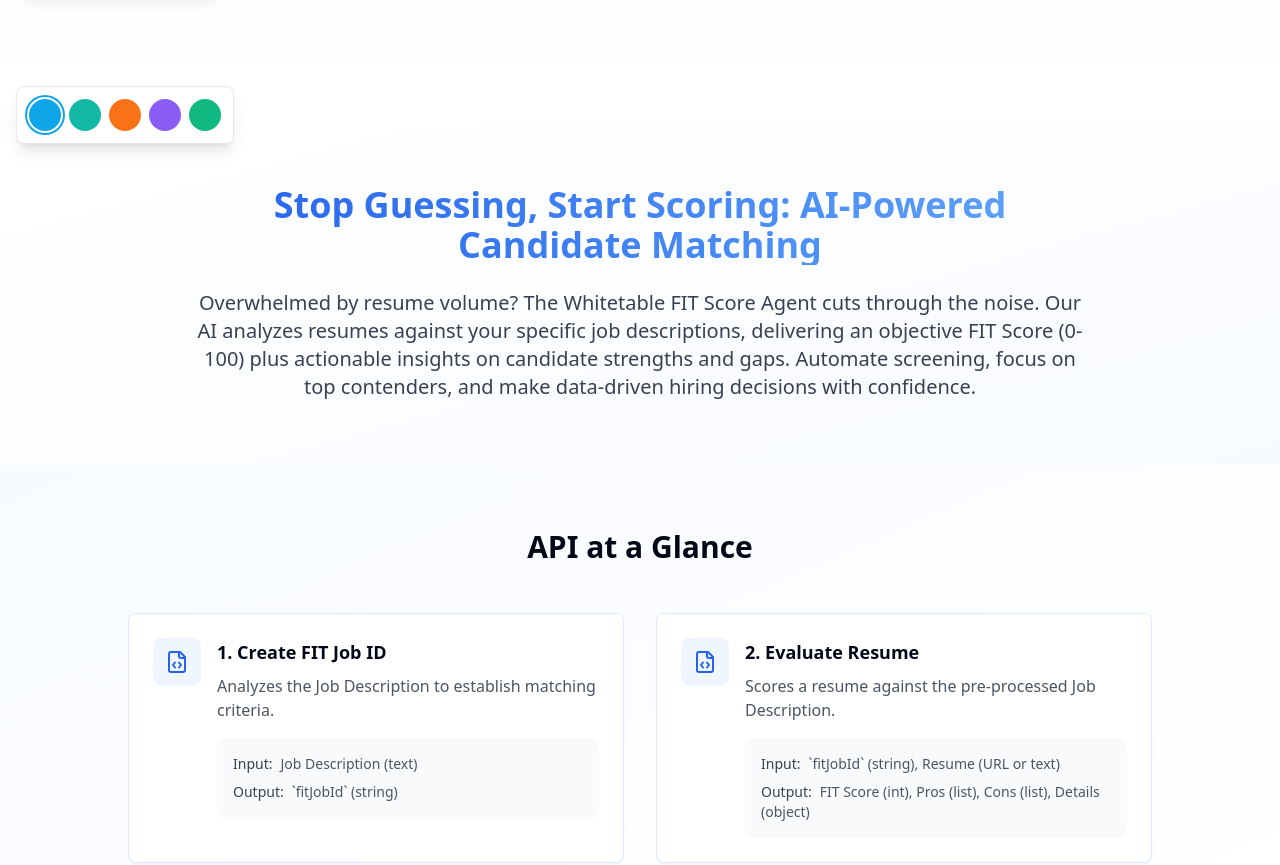
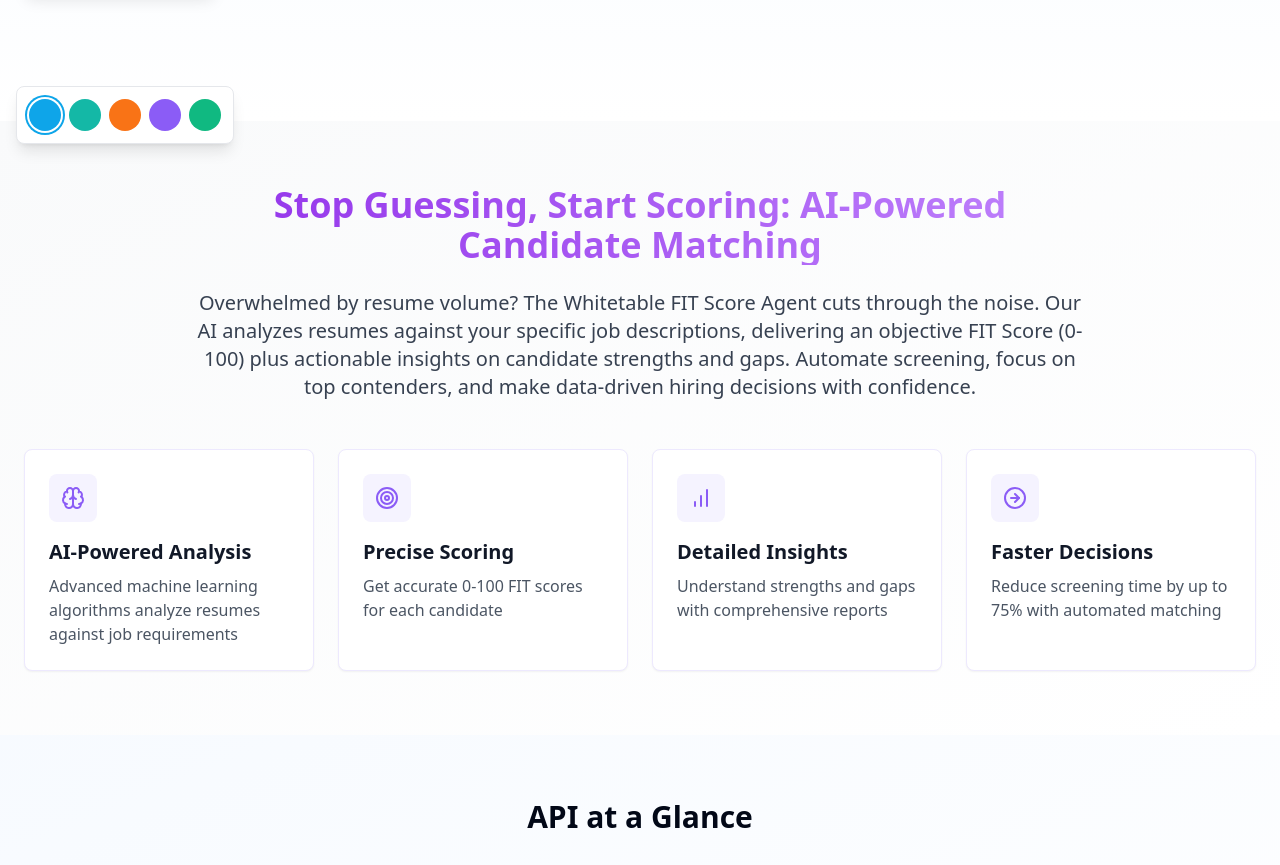
Before and after one commit to kamalkantgupta/temp, a React (Vite) app: page /fit-score-agent in a window 1280 px wide. Shown: the part 640-1505 px from the top of the page. Built offline with nearby package versions, Linux system fonts and the light colour scheme.

Commit message:
Refactor: Apply consistent color scheme
Apply the same color scheme as the home page to all internal pages.

```diff
--- a/src/components/sections/OverviewSection.tsx
+++ b/src/components/sections/OverviewSection.tsx
@@ -1,3 +1,6 @@
+
+import { ArrowRightCircle, Brain, Target, BarChart } from "lucide-react";
+import { Card, CardContent } from "@/components/ui/card";
 
 interface OverviewSectionProps {
   title: string;
@@ -8,16 +11,57 @@ const OverviewSection = ({
   title,
   description,
 }: OverviewSectionProps) => {
+  const features = [
+    {
+      icon: Brain,
+      title: "AI-Powered Analysis",
+      description: "Advanced machine learning algorithms analyze resumes against job requirements"
+    },
+    {
+      icon: Target,
+      title: "Precise Scoring",
+      description: "Get accurate 0-100 FIT scores for each candidate"
+    },
+    {
+      icon: BarChart,
+      title: "Detailed Insights",
+      description: "Understand strengths and gaps with comprehensive reports"
+    },
+    {
+      icon: ArrowRightCircle,
+      title: "Faster Decisions",
+      description: "Reduce screening time by up to 75% with automated matching"
+    }
+  ];
+
   return (
-    <section className="w-full py-16 bg-gradient-to-br from-white to-blue-50/50 dark:from-gray-950 dark:to-gray-900">
+    <section className="w-full py-16 bg-gradient-to-br from-gray-50 to-white dark:from-gray-950 dark:to-gray-900">
       <div className="container mx-auto px-4 md:px-6">
-        <div className="max-w-4xl mx-auto">
-          <h2 className="text-3xl md:text-4xl font-bold text-center bg-gradient-to-r from-blue-600 to-blue-400 bg-clip-text text-transparent mb-6">
+        <div className="max-w-4xl mx-auto text-center mb-12">
+          <h2 className="text-3xl md:text-4xl font-bold bg-gradient-to-r from-purple-600 to-purple-400 bg-clip-text text-transparent mb-6">
             {title}
           </h2>
-          <p className="text-lg md:text-xl text-gray-700 dark:text-gray-300 text-center leading-relaxed">
+          <p className="text-lg md:text-xl text-gray-700 dark:text-gray-300 leading-relaxed">
             {description}
           </p>
+        </div>
+
+        <div className="grid grid-cols-1 md:grid-cols-2 lg:grid-cols-4 gap-6 mt-12">
+          {features.map((feature, index) => (
+            <Card key={index} className="border border-purple-100 dark:border-purple-900/50 hover:shadow-lg transition-shadow duration-300">
+              <CardContent className="p-6">
+                <div className="mb-4 bg-purple-50 dark:bg-purple-900/30 p-3 rounded-lg w-12 h-12 flex items-center justify-center">
+                  <feature.icon className="h-6 w-6 text-purple-500" />
+                </div>
+                <h3 className="text-xl font-semibold mb-2 text-gray-900 dark:text-gray-100">
+                  {feature.title}
+                </h3>
+                <p className="text-gray-600 dark:text-gray-400">
+                  {feature.description}
+                </p>
+              </CardContent>
+            </Card>
+          ))}
         </div>
       </div>
     </section>
--- a/src/components/sections/UseCasesSection.tsx
+++ b/src/components/sections/UseCasesSection.tsx
@@ -14,11 +14,11 @@ const UseCasesSection = ({
   integrationBenefit,
 }: UseCasesSectionProps) => {
   return (
-    <section className="w-full py-16 bg-gradient-to-br from-blue-600 to-blue-700 text-white">
+    <section className="w-full py-16 bg-gradient-to-br from-purple-600 to-purple-700 text-white">
       <div className="container mx-auto px-4 md:px-6">
         <div className="text-center mb-12">
           <h2 className="text-3xl font-bold mb-6">{title}</h2>
-          <p className="text-blue-100 text-lg max-w-2xl mx-auto">
+          <p className="text-purple-100 text-lg max-w-2xl mx-auto">
             {integrationBenefit}
           </p>
         </div>
@@ -28,8 +28,8 @@ const UseCasesSection = ({
             <Card key={index} className="bg-white/10 backdrop-blur-lg border-white/20 hover:bg-white/20 transition-colors">
               <CardContent className="p-6">
                 <div className="flex items-start gap-3">
-                  <ArrowRight className="h-5 w-5 text-blue-300 mt-1 flex-shrink-0" />
-                  <p className="text-blue-50">{item}</p>
+                  <ArrowRight className="h-5 w-5 text-purple-300 mt-1 flex-shrink-0" />
+                  <p className="text-purple-50">{item}</p>
                 </div>
               </CardContent>
             </Card>
```
